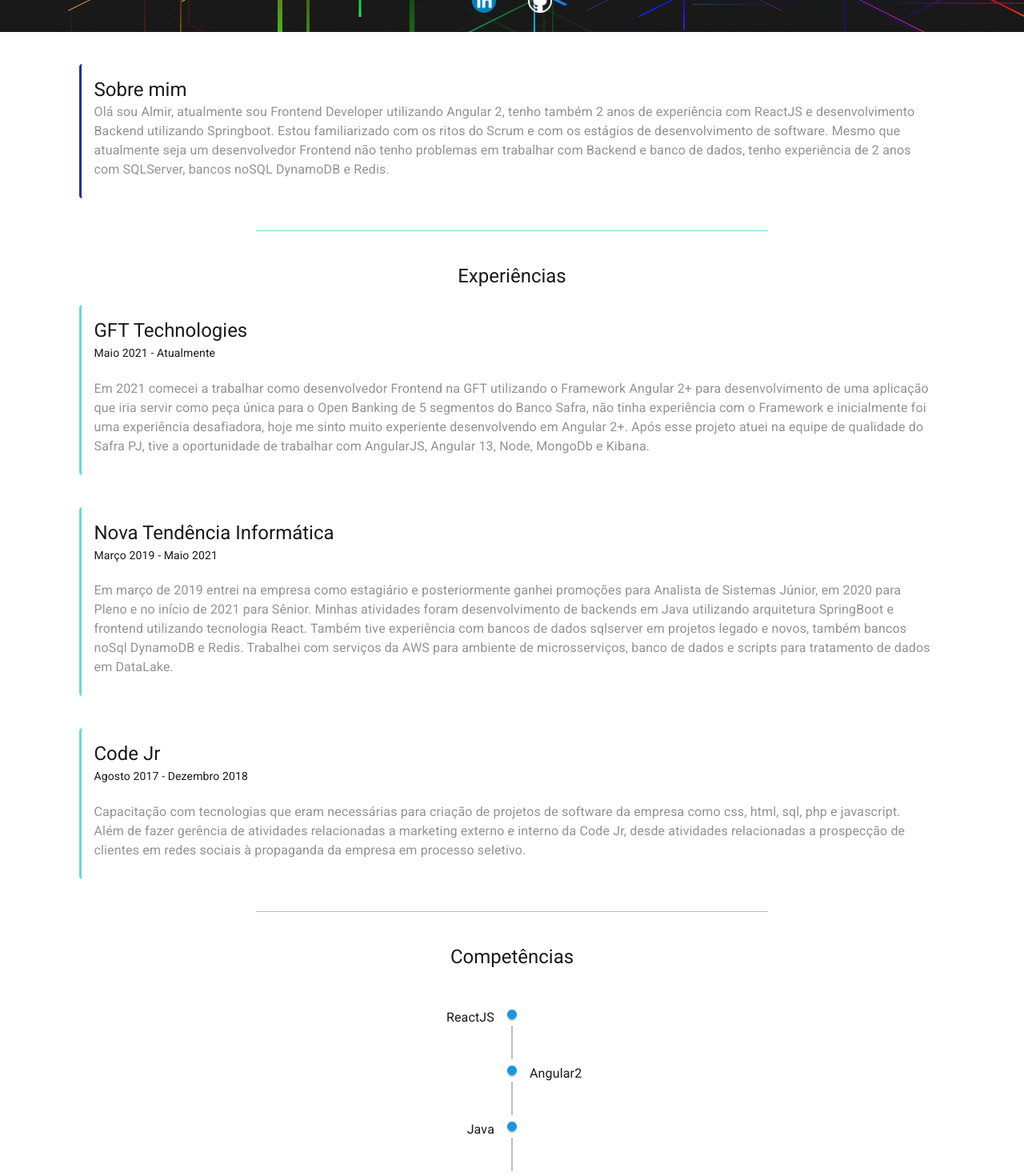
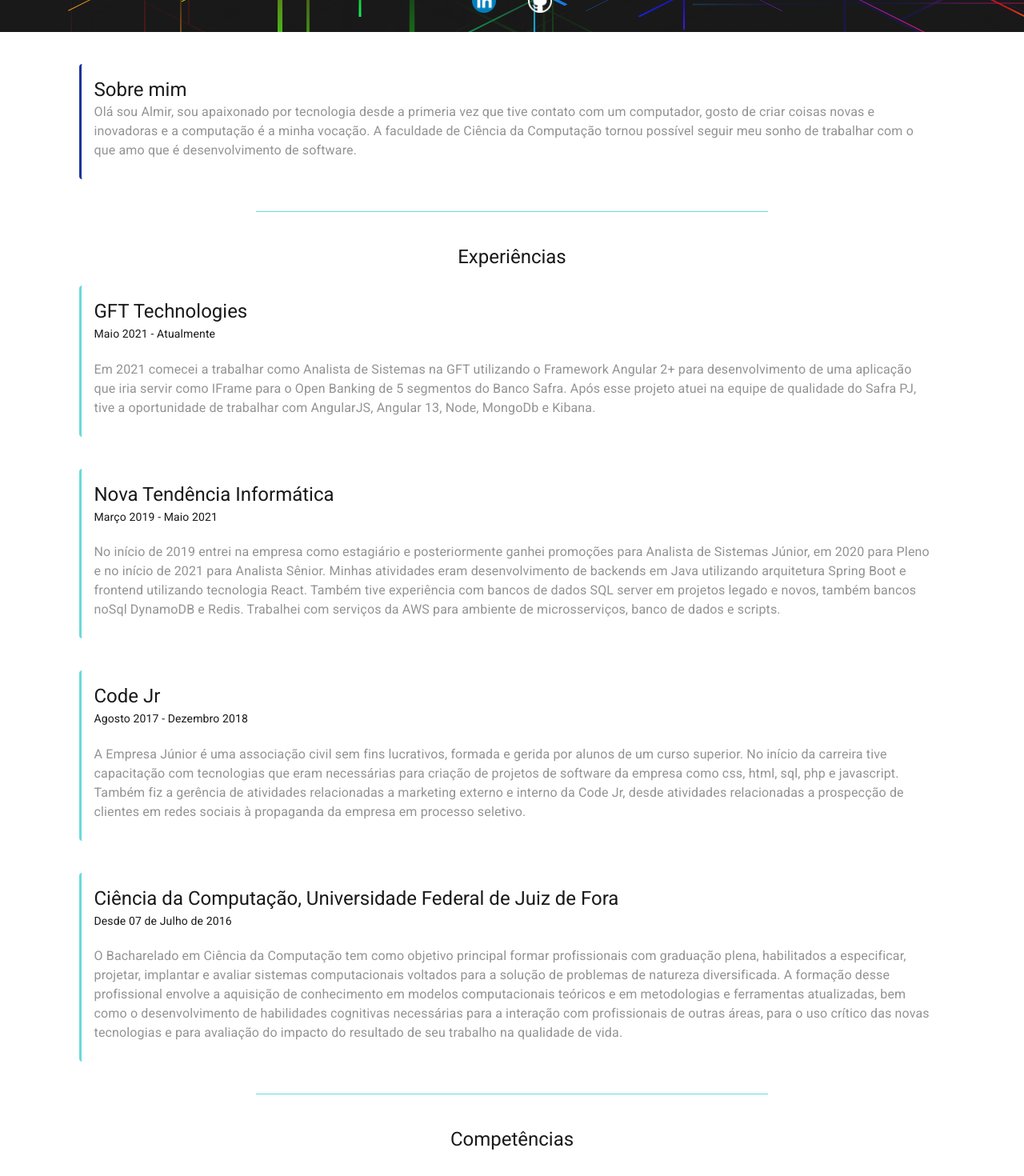
Before and after one commit to almirph/my-cv, a React (Create React App) app: page / in a window 1280 px wide. Shown: the part 360-1830 px from the top of the page at 80% size. Built offline with nearby package versions, Linux system fonts and the light colour scheme.

Commit message:
atualização currículo

```diff
--- a/src/components/Jobs/Jobs.js
+++ b/src/components/Jobs/Jobs.js
@@ -23,14 +23,12 @@
           </Typography>
           <Typography variant="body1" color="textSecondary" component="div">
             <div className={classes.cardText}>
-              Em 2021 comecei a trabalhar como desenvolvedor Frontend na GFT
+              Em 2021 comecei a trabalhar como Analista de Sistemas na GFT
               utilizando o Framework Angular 2+ para desenvolvimento de uma
-              aplicação que iria servir como peça única para o Open Banking de 5
-              segmentos do Banco Safra, não tinha experiência com o Framework e
-              inicialmente foi uma experiência desafiadora, hoje me sinto muito
-              experiente desenvolvendo em Angular 2+. Após esse projeto atuei na
-              equipe de qualidade do Safra PJ, tive a oportunidade de trabalhar
-              com AngularJS, Angular 13, Node, MongoDb e Kibana.
+              aplicação que iria servir como IFrame para o Open Banking de 5
+              segmentos do Banco Safra. Após esse projeto atuei na equipe de
+              qualidade do Safra PJ, tive a oportunidade de trabalhar com
+              AngularJS, Angular 13, Node, MongoDb e Kibana.
             </div>
           </Typography>
         </CardContent>
@@ -50,15 +48,15 @@
           </Typography>
           <Typography variant="body1" color="textSecondary" component="div">
             <div className={classes.cardText}>
-              Em março de 2019 entrei na empresa como estagiário e
+              No início de 2019 entrei na empresa como estagiário e
               posteriormente ganhei promoções para Analista de Sistemas Júnior,
-              em 2020 para Pleno e no início de 2021 para Sênior. Minhas
-              atividades foram desenvolvimento de backends em Java utilizando
-              arquitetura SpringBoot e frontend utilizando tecnologia React.
-              Também tive experiência com bancos de dados sqlserver em projetos
-              legado e novos, também bancos noSql DynamoDB e Redis. Trabalhei
-              com serviços da AWS para ambiente de microsserviços, banco de
-              dados e scripts para tratamento de dados em DataLake.
+              em 2020 para Pleno e no início de 2021 para Analista Sênior.
+              Minhas atividades eram desenvolvimento de backends em Java
+              utilizando arquitetura Spring Boot e frontend utilizando
+              tecnologia React. Também tive experiência com bancos de dados SQL
+              server em projetos legado e novos, também bancos noSql DynamoDB e
+              Redis. Trabalhei com serviços da AWS para ambiente de
+              microsserviços, banco de dados e scripts.
             </div>
           </Typography>
         </CardContent>
@@ -78,12 +76,43 @@
           </Typography>
           <Typography variant="body1" color="textSecondary" component="div">
             <div className={classes.cardText}>
-              Capacitação com tecnologias que eram necessárias para criação de
-              projetos de software da empresa como css, html, sql, php e
-              javascript. Além de fazer gerência de atividades relacionadas a
-              marketing externo e interno da Code Jr, desde atividades
-              relacionadas a prospecção de clientes em redes sociais à
-              propaganda da empresa em processo seletivo.
+              A Empresa Júnior é uma associação civil sem fins lucrativos,
+              formada e gerida por alunos de um curso superior. No início da
+              carreira tive capacitação com tecnologias que eram necessárias
+              para criação de projetos de software da empresa como css, html,
+              sql, php e javascript. Também fiz a gerência de atividades
+              relacionadas a marketing externo e interno da Code Jr, desde
+              atividades relacionadas a prospecção de clientes em redes sociais
+              à propaganda da empresa em processo seletivo.
+            </div>
+          </Typography>
+        </CardContent>
+      </Card>
+
+      <Card className={classes.cardInfo}>
+        <CardContent>
+          <Typography variant="h5" component="h2">
+            Ciência da Computação, Universidade Federal de Juiz de Fora
+          </Typography>
+          <Typography
+            className={classes.subTitle}
+            variant="subtitle1"
+            component="div"
+          >
+            Desde 07 de Julho de 2016
+          </Typography>
+          <Typography variant="body1" color="textSecondary" component="div">
+            <div className={classes.cardText}>
+              O Bacharelado em Ciência da Computação tem como objetivo principal
+              formar profissionais com graduação plena, habilitados a
+              especificar, projetar, implantar e avaliar sistemas computacionais
+              voltados para a solução de problemas de natureza diversificada. A
+              formação desse profissional envolve a aquisição de conhecimento em
+              modelos computacionais teóricos e em metodologias e ferramentas
+              atualizadas, bem como o desenvolvimento de habilidades cognitivas
+              necessárias para a interação com profissionais de outras áreas,
+              para o uso crítico das novas tecnologias e para avaliação do
+              impacto do resultado de seu trabalho na qualidade de vida.
             </div>
           </Typography>
         </CardContent>
--- a/src/pages/HomePage.js
+++ b/src/pages/HomePage.js
@@ -22,16 +22,12 @@
             </Typography>
             <Typography variant="body1" color="textSecondary" component="div">
               <div className={classes.cardText}>
-                Olá sou Almir, atualmente sou Frontend Developer utilizando
-                Angular 2, tenho também 2 anos de experiência com ReactJS e
-                desenvolvimento Backend utilizando Springboot. Estou familiarizado
-                com os ritos do Scrum e com os estágios de desenvolvimento de
-                software. Mesmo que atualmente seja um desenvolvedor Frontend não
-                tenho problemas em trabalhar com Backend e banco de dados, tenho
-                experiência de 2 anos com SQLServer, bancos noSQL DynamoDB e
-                Redis.
+                Olá sou Almir, sou apaixonado por tecnologia desde a primeria
+                vez que tive contato com um computador, gosto de criar coisas
+                novas e inovadoras e a computação é a minha vocação. A faculdade
+                de Ciência da Computação tornou possível seguir meu sonho de
+                trabalhar com o que amo que é desenvolvimento de software.
               </div>
-
             </Typography>
           </CardContent>
         </Card>
```
Also changed, not shown: 1 other file (tests, documents, lock files or other folders).
